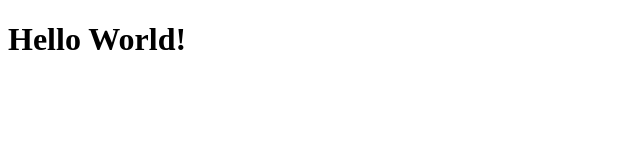
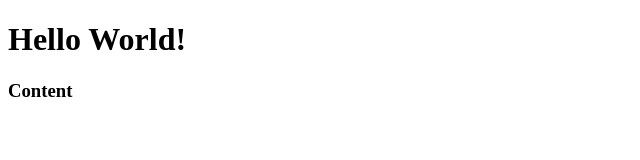
Before and after one commit to MilaHavrysh/Liudmyla_Havrysh, a plain HTML site: page index.html in a window 1280 px wide. Shown: the full height of the page, 0-640 px from the left. Drawn offline with Linux system fonts and the light colour scheme.

Commit message:
add third commit natali

```diff
--- a/index.html
+++ b/index.html
@@ -10,6 +10,7 @@
 
 <body>
     <h1>Hello World!</h1>
+    <h3>Content</h3>
 </body>
 
 </html>
```
